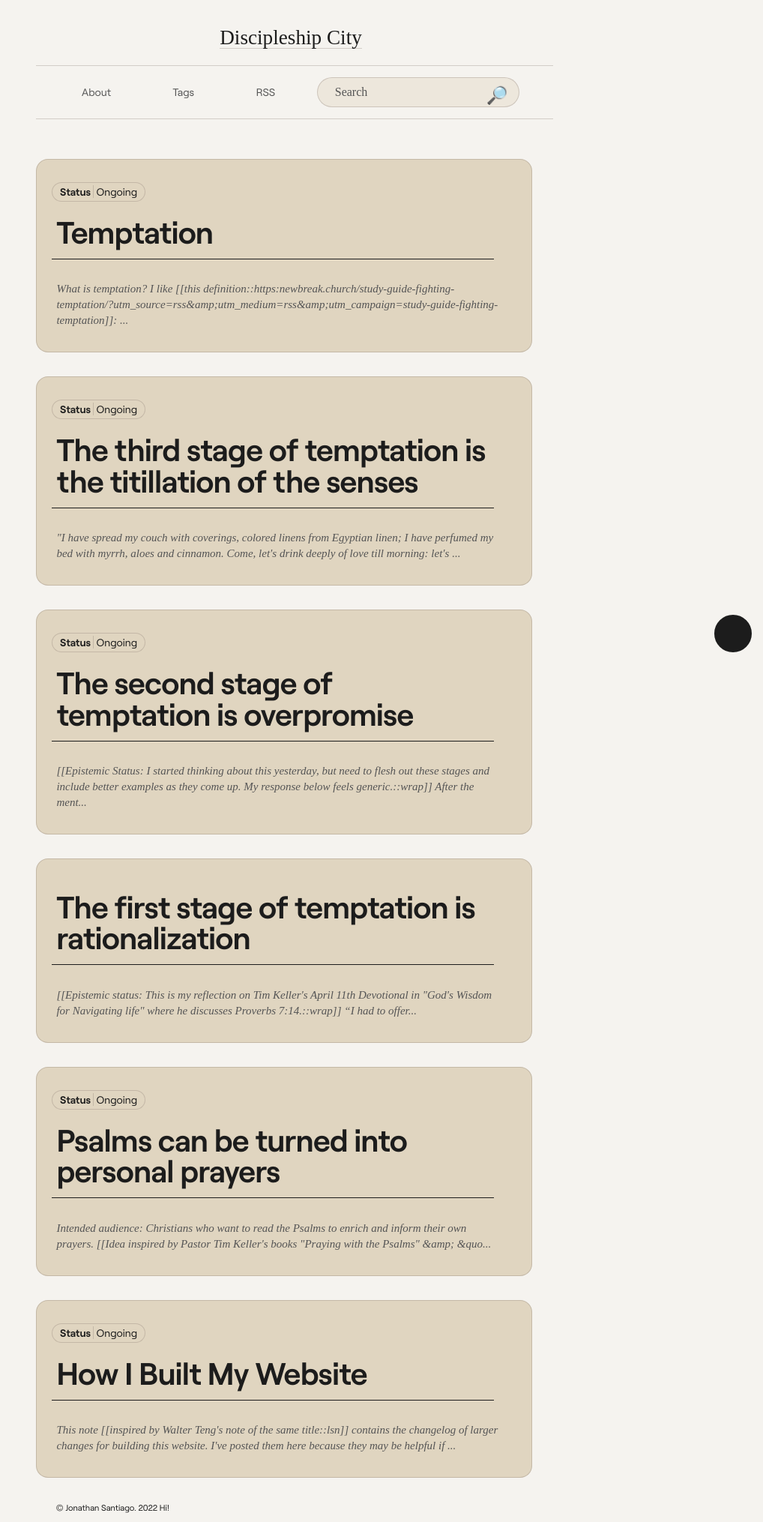
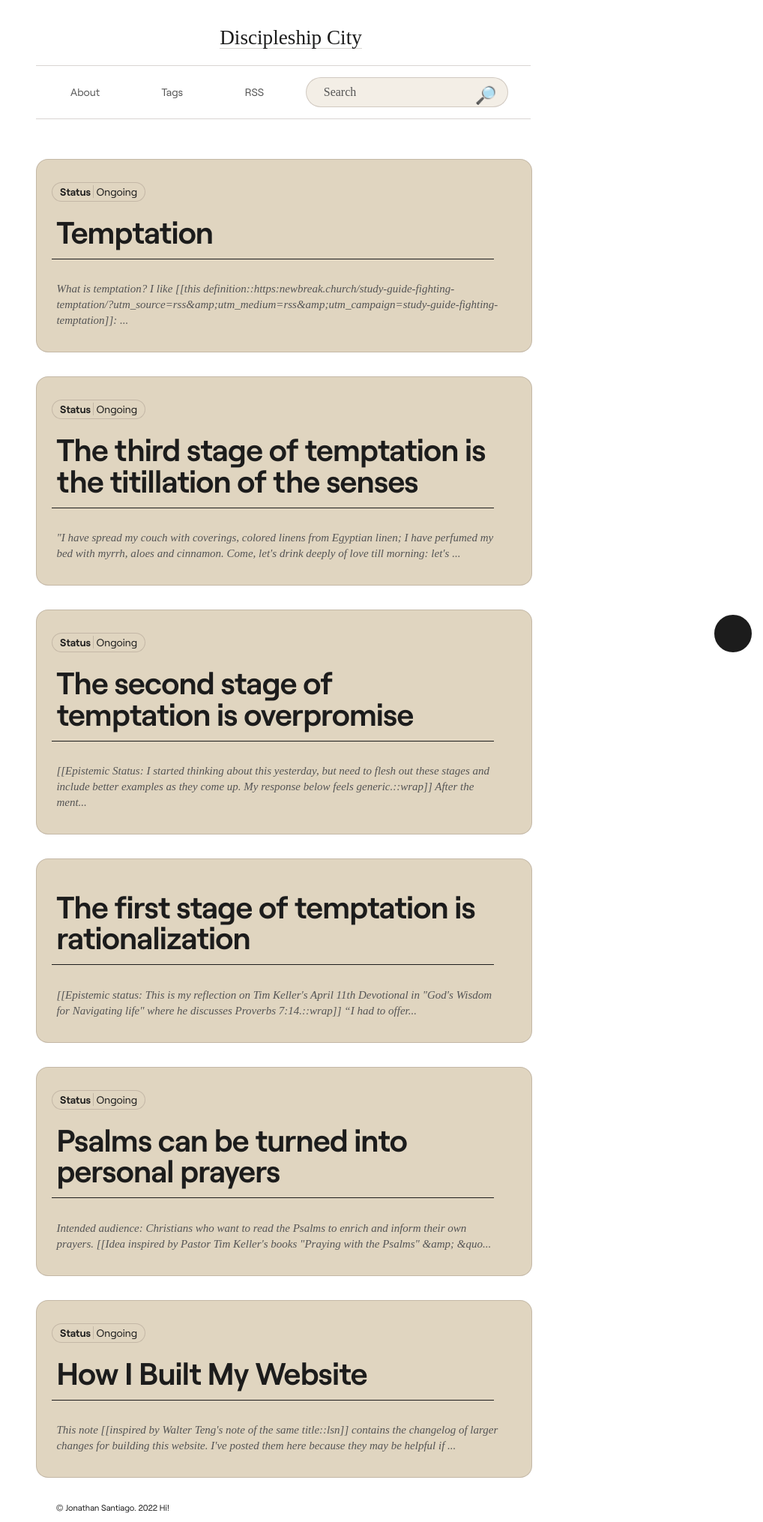
Before and after one commit to jsantiago611/digital-garden-master, a Jekyll site: the page built from index.md, in a window 1280 px wide. Shown: the whole page at 75% size, without its empty margins (262-1280 px from the left). Built offline with Jekyll 4.4.1, drawn with Linux system fonts in a browser that asks for light colours; some web fonts are replaced.

Commit message:
updated theme colors, menu padding

```diff
--- a/assets/css/Style.css
+++ b/assets/css/Style.css
@@ -287,7 +287,7 @@ layout: Stylesheet
 /*light/dark mode colors*/
 
 html, html[data-theme="light"] {
-	--c-bg: #f5f3ef;
+	--c-bg: #ffffff;
     --c-accent: #946e24;
     --c-text: #1c1c1c;
     --c-text-muted: #555555;
@@ -308,7 +308,7 @@ html, html[data-theme="light"] {
     --c-bright-2: #946e24;
     --c-topper-split-bg: #e0d5c0;
     --c-gradient-fade: linear-gradient(90deg, rgba(245, 243, 239, 0) 0%, rgba(245, 243, 239, 0.75) 50%, #f5f3ef 100%);
-	--c-gradient-fade-vert: linear-gradient(180deg, rgba(245, 243, 239, 0) 0%, rgba(245, 243, 239, 0.75) 50%, #f5f3ef 100%)
+    --c-gradient-fade-vert: linear-gradient(180deg, rgba(245, 243, 239, 0) 0%, rgba(245, 243, 239, 0.75) 50%, #f5f3ef 100%);
 }
 
 html[data-theme="dark"] {
@@ -363,7 +363,7 @@ html[data-theme="dark"] {
 	}
 
 	html[data-theme="light"] {
-	--c-bg: #f5f3ef;
+	--c-bg: #ffffff;
     --c-accent: #946e24;
     --c-text: #1c1c1c;
     --c-text-muted: #555555;
@@ -384,7 +384,7 @@ html[data-theme="dark"] {
     --c-bright-2: #946e24;
     --c-topper-split-bg: #e0d5c0;
     --c-gradient-fade: linear-gradient(90deg, rgba(245, 243, 239, 0) 0%, rgba(245, 243, 239, 0.75) 50%, #f5f3ef 100%);
-	--c-gradient-fade-vert: linear-gradient(180deg, rgba(245, 243, 239, 0) 0%, rgba(245, 243, 239, 0.75) 50%, #f5f3ef 100%)
+    --c-gradient-fade-vert: linear-gradient(180deg, rgba(245, 243, 239, 0) 0%, rgba(245, 243, 239, 0.75) 50%, #f5f3ef 100%);
 	}
 }
 
@@ -1558,7 +1558,7 @@ summary {
     float: left;
     border-top: 1px solid var(--c-border);
     border-bottom: 1px solid var(--c-border);
-    padding: 15px;
+    padding: 15px 0;
     margin-bottom: 1.3rem;
 }
 
```
Lines whose indentation alone changed are shown as unchanged.
